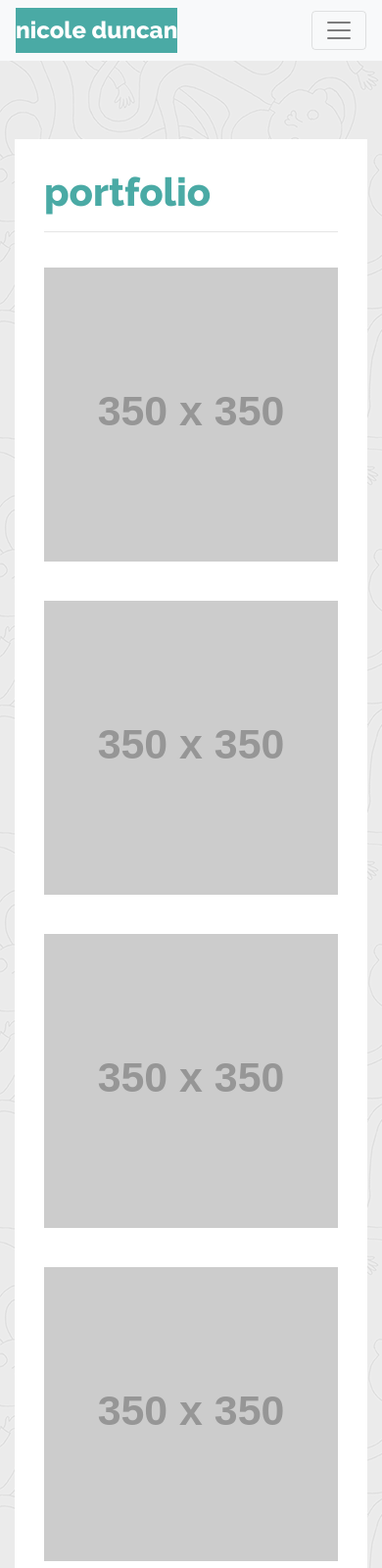
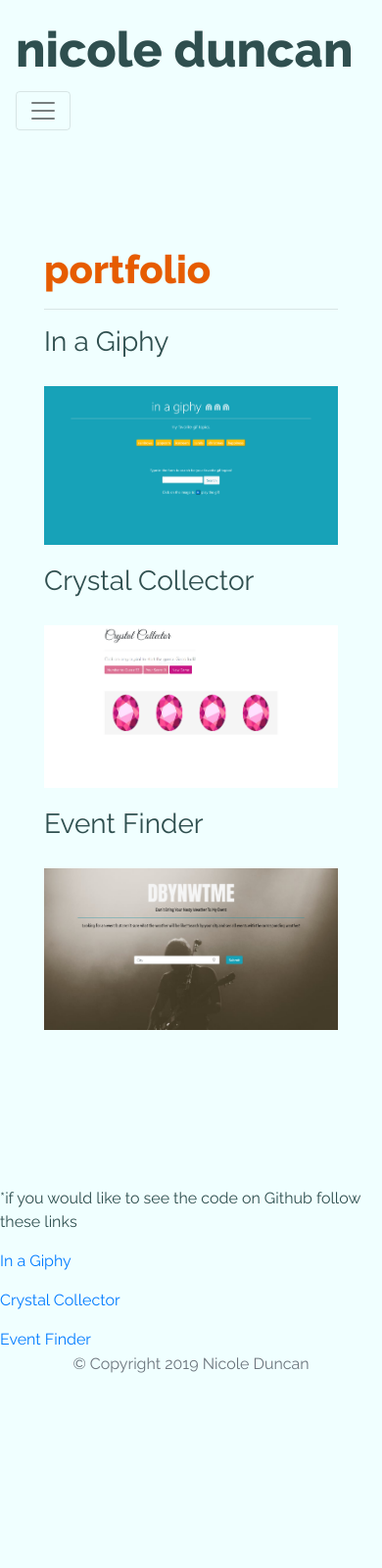
Before and after one commit to thenicoleduncan/portfolio, a plain HTML site: page portfolio.html in a window 390 px wide. Shown: the top 1600 px of the page at 98% size. After the commit the page ends 1419 px from the top, so only its background shows below. Drawn offline with nearby package versions, Linux system fonts and the light colour scheme; placeholder pictures from the web are drawn by us.

Commit message:
styling with my color pallete and shfting things over to be more mobile compatible

```diff
--- a/assets/css/styles.css
+++ b/assets/css/styles.css
@@ -1,7 +1,8 @@
 /* --- STYLES FOR ALL PAGES --- */
 body {
   font-family: 'Raleway', sans-serif;
-  background-image: url("../imgs/ignasi_pattern_s.png");
+  /* background-image: url("../imgs/ignasi_pattern_s.png"); */
+  background-color: #F0FFFF;
 }
 
 html {
@@ -19,7 +20,7 @@ main {
 
 /* create styles for use for all white main boxes */
 .block {
-  background-color: #fff;
+  /* background-color: #fff; */
 
   padding: 30px;
   margin-bottom: 30px;
@@ -27,7 +28,7 @@ main {
 
 .block-header {
   /* Typography */
-  color: #4aaaa5;
+  color: #e65c00;
   font-family: 'Raleway', sans-serif;
   font-weight: bold;
 }
@@ -37,28 +38,28 @@ main {
   font-family: 'Raleway', sans-serif;
 
   /* Typography */
-  font-size: 24px;
+  font-size: 100px;
   font-weight: bold;
-  color: #fff;
+  color: #2f4f4f;
 
   /* Visual */
-  background: #4aaaa5;
+  /* background: #4aaaa5; */
 }
 
 /* override bootstrap hover color and border */
 .navbar-default .navbar-nav > li > a:hover {
-  color: #4aaaa5;
+  color: #2f4f4f;
 }
 
 .navbar {
-  background: white;
+  background: #F0FFFF !important;
   border: none;
 }
 
 /* media query for nav background color change */
 @media only screen and (max-width: 767px) {
-  .navbar-header {
-    background-color: #4aaaa5;
+  #logo {
+    font-size: 50px;
   }
 }
 /* END NAV */
@@ -97,7 +98,7 @@ main {
   height: 60px;
 
   /* Visual */
-  background-color: #666;
+  /* background-color: #666; */
 }
 
 .text-muted-footer {
@@ -114,7 +115,7 @@ main {
   padding-top: 3px;
 
   /* Visual */
-  background-color: #4aaaa5;
+  /* background-color: #4aaaa5; */
 }
 /* END FOOTER */
 /* --- END STYLES FOR ALL PAGES --- */
@@ -147,6 +148,14 @@ main {
 .port-image {
   margin: 20px auto;
 }
+
+h3 {
+  color: #2f4f4f;
+}
+
+.extra {
+  color: #2f4f4f;
+}
 /* END PORTFOLIO PAGE */
 
 
@@ -170,7 +179,7 @@ main {
   color: #fff;
 
   /* Visual */
-  background-color: #4aaaa5;
+  background-color: #e65c00;
   border: 0;
 }
 
--- a/portfolio.html
+++ b/portfolio.html
@@ -8,7 +8,7 @@
   <meta http-equiv="X-UA-Compatible" content="ie=edge">
   <title>Portfolio | Nicole Duncan</title>
   <link rel="stylesheet" href="https://maxcdn.bootstrapcdn.com/bootstrap/4.0.0/css/bootstrap.min.css">
-   <link rel="stylesheet" href="assets/css/styles.css" media="screen">
+  <link rel="stylesheet" href="assets/css/styles.css" media="screen">
   <link href="https://fonts.googleapis.com/css?family=Raleway:400,800&display=swap" rel="stylesheet">
 
 </head>
@@ -50,36 +50,51 @@
         <article class="block">
           <h1 class="block-header">portfolio</h1>
           <hr />
+
           <div class="row">
+
             <div class="col-sm-6 col-md-12 col-lg-6">
-              <img class="img-fluid port-image" src="https://via.placeholder.com/350x350" alt="">
+              <a href="https://thenicoleduncan.github.io/giphy-page/">
+                <h3>In a Giphy</h3>
+              </a>
+              <img class="img-fluid port-image" src="./assets/imgs/gif-finder.PNG" alt="In a Giphy">
             </div>
+
             <div class="col-sm-6 col-md-12 col-lg-6">
-              <img class="img-fluid port-image" src="https://via.placeholder.com/350x350" alt="">
+              <a href="https://thenicoleduncan.github.io/unit-4-game/">
+                <h3>Crystal Collector</h3>
+              </a>
+              <img class="img-fluid port-image" src="./assets/imgs/crystal.PNG" alt="Crystal Collector">
             </div>
+
+            <div class="col-sm-6 col-md-12 col-lg-6">
+              <a href="https://mawil583.github.io/Project-1/">
+                <h3>Event Finder</h3>
+              </a>
+              <img class="img-fluid port-image" src="./assets/imgs/DBYNWTME.PNG" alt="Event Finder">
+            </div>
+
           </div>
-          <div class="row">
-            <div class="col-sm-6 col-md-12 col-lg-6">
-              <img class="img-fluid port-image" src="https://via.placeholder.com/350x350" alt="">
-            </div>
-            <div class="col-sm-6 col-md-12 col-lg-6">
-              <img class="img-fluid port-image" src="https://via.placeholder.com/350x350" alt="">
-            </div>
-          </div>
-          <div class="row">
-            <div class="col-sm-6 col-md-12 col-lg-6">
-              <img class="img-fluid port-image" src="https://via.placeholder.com/350x350" alt="">
-            </div>
-          </div>
+
         </article>
       </div>
     </main>
   </div>
 
+  <div class="extra">
+
+    <p>*if you would like to see the code on Github follow these links</p>
+    <a href="https://github.com/thenicoleduncan/giphy-page"><p>In a Giphy</p></a>
+    <a href="https://github.com/thenicoleduncan/unit-4-game"><p>Crystal Collector</p></a>
+    <a href="https://github.com/mawil583/Project-1"><p>Event Finder</p></a>
+  </div>
+
+<br>
+
   <footer class="footer">
     <div class="two-toned-footer-color"></div>
     <p class="text-muted text-muted-footer text-center">
-      &copy; Copyright 2018 Nicole Duncan
+      &copy; Copyright 2019 Nicole Duncan
     </p>
   </footer>
 
```
Also changed, not shown: contact.html (+42 -0 lines), index.html (+10 -15 lines), assets/imgs/natebeach.jpeg (deleted), 1 other file.
